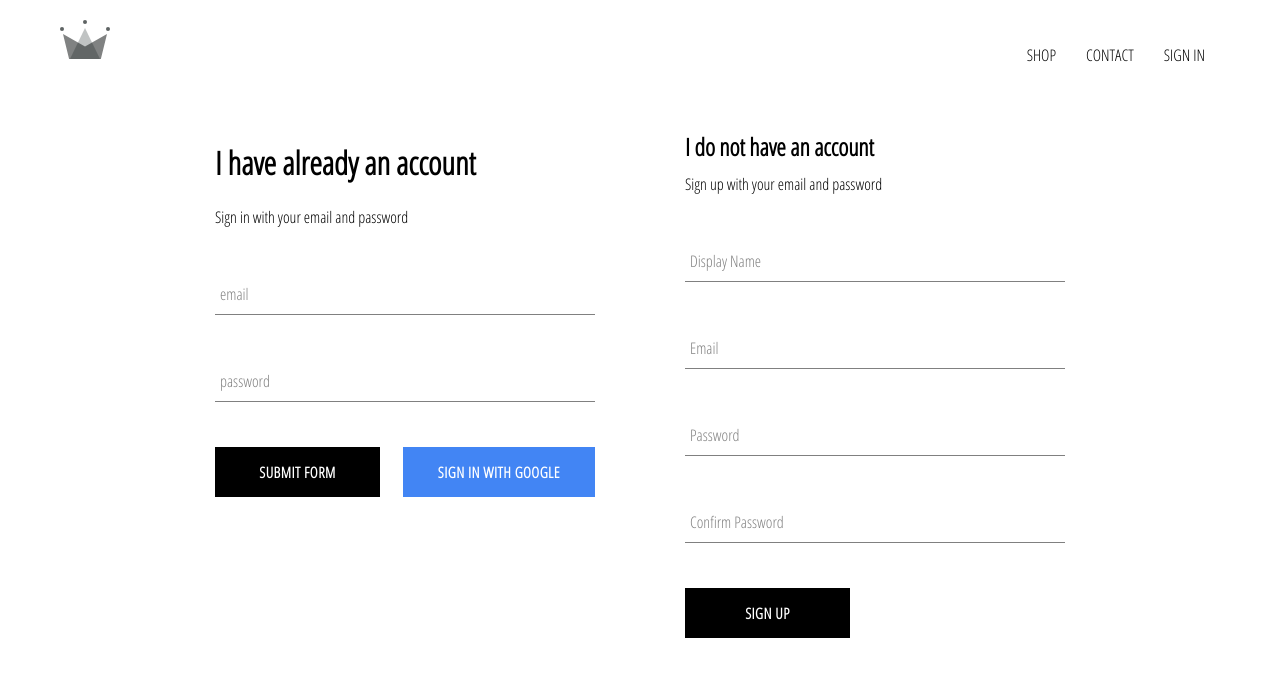
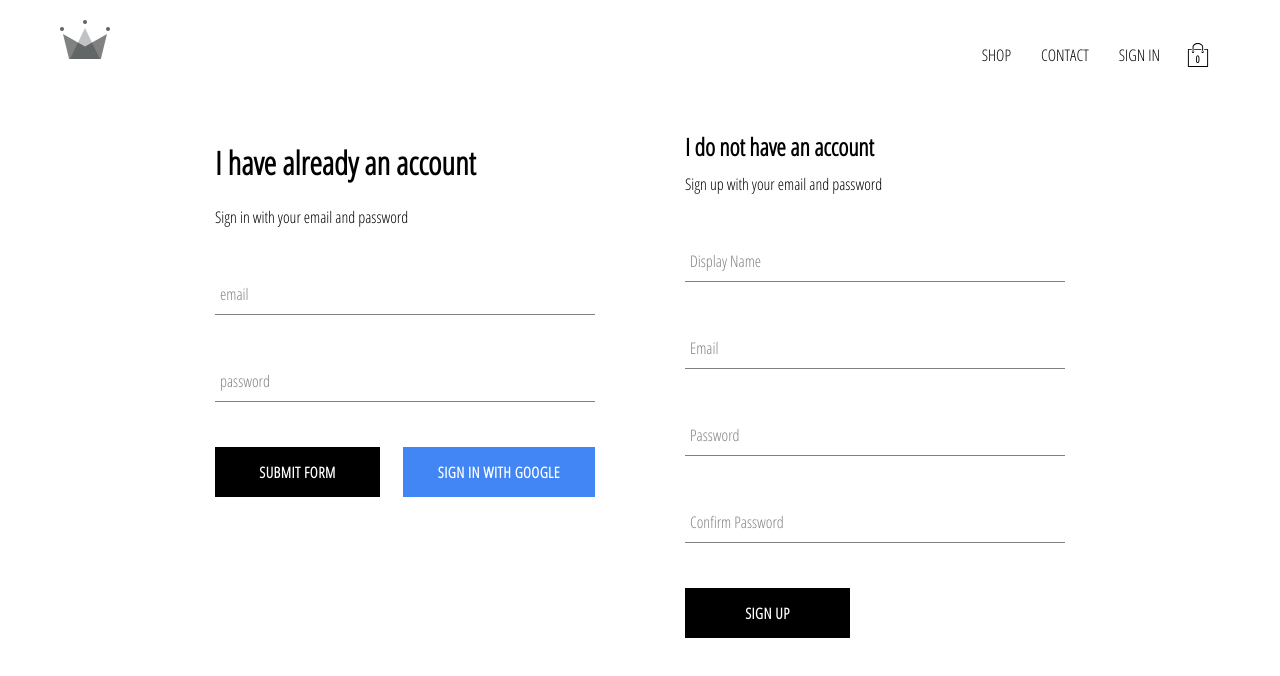
Before and after one commit to habet-testiculos/crwn-clothing, a React (Create React App) app: page /signIn in a window 1280 px wide. Shown: the top 676 px of the page. Built offline with nearby package versions, Linux system fonts and the light colour scheme; no server answers.

Commit message:
added card icon and card dropdown compoentn to application also implemented card reducer

```diff
--- /dev/null
+++ b/src/components/cart-dropdown/cart-dropdown.component.jsx
@@ -0,0 +1,12 @@
+import React from 'react';
+import './cart-dropdown.styles.scss';
+import CustomButton from '../custom-button/custom-button.component';
+
+const CartDropdown = () => (
+    <div className="cart-dropdown">
+        <div className="cart-items" />
+        <CustomButton>GO TO CHECKOUT</CustomButton>
+    </div>
+);
+
+export default CartDropdown;
--- /dev/null
+++ b/src/components/cart-dropdown/cart-dropdown.styles.scss
@@ -0,0 +1,24 @@
+.cart-dropdown {
+    position: absolute;
+    width: 240px;
+    height: 340px;
+    display: flex;
+    flex-direction: column;
+    padding: 20px;
+    border: 1px solid black;
+    background-color: white;
+    top: 90px;
+    right: 40px;
+    z-index: 5;
+
+    .cart-items {
+      height: 240px;
+      display: flex;
+      flex-direction: column;
+      overflow: scroll;
+    }
+
+    button {
+      margin-top: auto;
+    }
+  }
--- /dev/null
+++ b/src/components/cart-icon/cart-icon.compoent.jsx
@@ -0,0 +1,19 @@
+import React from 'react';
+import { ReactComponent as ShoppingIcon } from '../../assets/shopping-bag.svg';
+import { connect } from 'react-redux';
+import { toggleCardHidden } from '../../redux/cart/cart.actions';
+
+import './cart-icon.styles.scss';
+
+const CartIcon = ({ toggleCartHidden }) => (
+    <div className="cart-icon" onClick={toggleCartHidden}>
+        <ShoppingIcon className="shopping-icon" />
+        <span className="item-count">0</span>
+    </div>
+)
+
+const mapDispatchToProps = dispatch => ({
+    toggleCartHidden: () => dispatch(toggleCardHidden())
+})
+
+export default connect(null, mapDispatchToProps)(CartIcon);
--- /dev/null
+++ b/src/components/cart-icon/cart-icon.styles.scss
@@ -0,0 +1,21 @@
+.cart-icon {
+    width: 45px;
+    height: 45px;
+    position: relative;
+    display: flex;
+    align-items: center;
+    justify-content: center;
+    cursor: pointer;
+
+    .shopping-icon {
+      width: 24px;
+      height: 24px;
+    }
+
+    .item-count {
+      position: absolute;
+      font-size: 10px;
+      font-weight: bold;
+      bottom: 12px;
+    }
+  }
--- a/src/components/header/header.component.jsx
+++ b/src/components/header/header.component.jsx
@@ -4,8 +4,10 @@
 import { ReactComponent as Logo } from '../../assets/crown.svg';
 import { auth } from '../../firebase/firebase.utils';
 import { connect } from 'react-redux';
+import CartIcon from '../cart-icon/cart-icon.compoent';
+import CartDropdown from '../../components/cart-dropdown/cart-dropdown.component';
 
-const Header = ({ currentUser }) => (
+const Header = ({ currentUser, hidden }) => (
     <div className="header">
         <Link to="/">
             <Logo className="logo" />
@@ -13,10 +15,10 @@
         <div className="options">
             <Link className="option" to="/shop">
                 SHOP
-        </Link>
+            </Link>
             <Link className="option" to="/shop">
                 CONTACT
-        </Link>
+            </Link>
             {
                 currentUser
                     ?
@@ -24,13 +26,21 @@
                     :
                     <Link className="option" to="/signIn">SIGN IN</Link>
             }
+            <CartIcon />
         </div>
+        {
+            !hidden ? <CartDropdown /> : null
+        }
     </div>
 )
 
 
-const mapStateToProps = state => ({
-    currentUser: state.user.currentUser
+const mapStateToProps = ({
+    user: { currentUser },
+    cart: { hidden }
+}) => ({
+    currentUser,
+    hidden
 })
 
 export default connect(mapStateToProps)(Header);
--- /dev/null
+++ b/src/redux/cart/cart.actions.js
@@ -0,0 +1,5 @@
+import CardActionTypes from './cart.types';
+
+export const toggleCardHidden = () => ({
+    type: CardActionTypes.TOGGLE_CART_HIDDED
+})
--- /dev/null
+++ b/src/redux/cart/cart.reducer.jsx
@@ -0,0 +1,19 @@
+
+import CardActionTypes from './cart.types.js';
+
+const INITIAL_STATE = {
+    hidden: true
+}
+
+const cartReducer = (state = INITIAL_STATE, action) => {
+    switch (action.type) {
+        case CardActionTypes.TOGGLE_CART_HIDDED:
+            return {
+                ...state,
+                hidden: !state.hidden
+            }
+        default: return state;
+    }
+}
+
+export default cartReducer;
--- /dev/null
+++ b/src/redux/cart/cart.types.js
@@ -0,0 +1,5 @@
+const CartActionTypes = {
+    TOGGLE_CART_HIDDED: "TOGGLE_CART_HIDDED"
+}
+
+export default CartActionTypes;
--- a/src/redux/root-reducer.js
+++ b/src/redux/root-reducer.js
@@ -1,6 +1,8 @@
 import { combineReducers } from 'redux';
-import userReducer from './user/user.reducer.jsx';
+import userReducer from './user/user.reducer';
+import cartReducer from './cart/cart.reducer';
 
 export default combineReducers({
-    user: userReducer
+    user: userReducer,
+    cart: cartReducer
 });
```
Also changed, not shown: src/assets/shopping-bag.svg (added).
